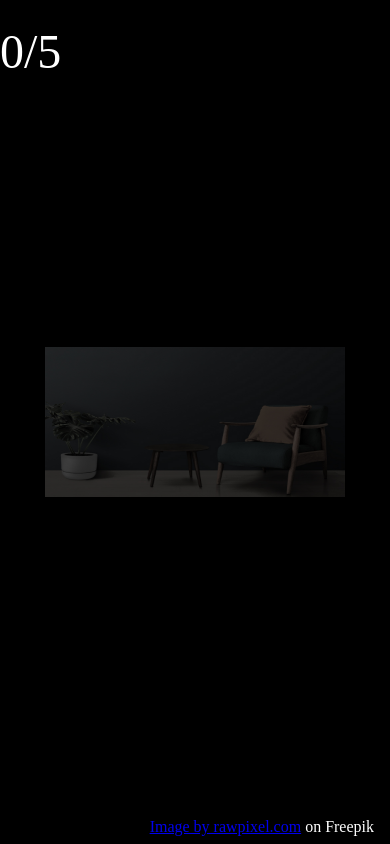
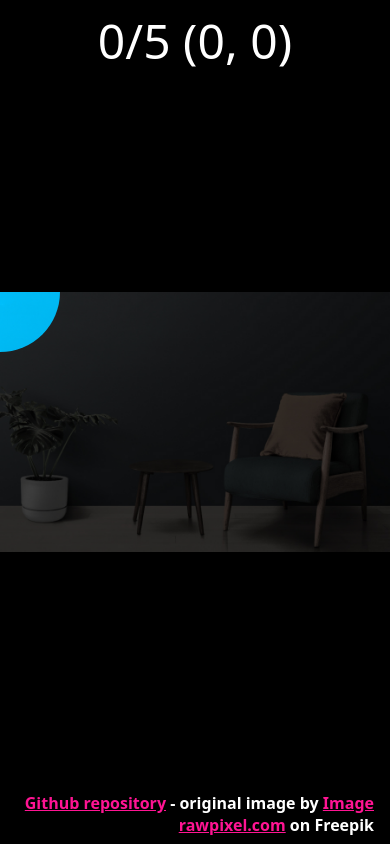
Before and after one commit to lichfolky/blacklight, a plain HTML site: page index.html in a window 390 px wide. Drawn offline with Linux system fonts and the light colour scheme.

Commit message:
update for mobile

```diff
--- a/index.html
+++ b/index.html
@@ -12,11 +12,14 @@
 <body>
     <div class="score">0</div>
     <canvas id="scene" role="presentation">
-        Sorry this is not an accessible experience
+        Sorry this is not an accessible experience width="900" height="600"
     </canvas>
-    <div class="mention"><a
+    <div class="mention">
+        <a href="https://github.com/lichfolky/blacklight">Github repository</a> -
+        original image by <a
             href="https://www.freepik.com/free-photo/mid-century-modern-living-room-interior-design-with-monstera-tree_17851168.htm#query=room&position=28&from_view=search&track=sph">Image
-            by rawpixel.com</a> on Freepik</div>
+            rawpixel.com</a> on Freepik
+    </div>
 </body>
 
 </html>
--- a/script.js
+++ b/script.js
@@ -1,45 +1,71 @@
 const canvas = document.getElementById("scene");
 const scoreEl = document.querySelector(".score");
 const ctx = canvas?.getContext("2d");
+const imageSizeX = 900;
+const imageSizeY = 600;
 
 let coursorX = 0;
 let coursorY = 0;
+let cursorSize = 60;
+let mouseout = true;
+const coursorTollerance = 20;
+
 let loadinglight = true;
 let loadingdark = true;
 const imgdark = new Image();
 const imglight = new Image();
-let mouseout = true;
+
 let score = 0;
+
+// Points to find
 let pointsX = [22, 600, 800, 400, 615];
 let pointsY = [420, 510, 370, 130, 145];
+let poinstToFind = pointsX.length;
 let foundX = [];
 let foundY = [];
 
 
-const tollerance = 20;
-
 
 if (ctx) {
-    scoreEl.innerHTML = "<p>" + score + "/5</p>";
+    /*
+    for fullscreen
+        canvas.width = canvas.clientWidth;
+        canvas.height = canvas.clientHeight;
+    */
 
+    // Screen resize and mantain aspect ratio
+    canvas.height = canvas.clientHeight;
+    canvas.width = (canvas.height / imageSizeX) * imageSizeY;
+
+    const observer = new ResizeObserver((entries) => {
+        canvas.height = canvas.clientHeight;
+        canvas.width = (canvas.height / imageSizeY) * imageSizeX;
+    });
+    observer.observe(canvas);
+
+    // Touch update cursor
     canvas.addEventListener("touchstart", (event) => {
-        updatePosition(event.touches[0].clientX, event.touches[0].clientY);
-    });
+        updatePosition(Math.round(event.touches[0].clientX), Math.round(event.touches[0].clientY));
+    }, { passive: true });
     canvas.addEventListener("touchmove", (event) => {
-        updatePosition(event.touches[0].clientX, event.touches[0].clientY);
-    });
+        updatePosition(Math.round(event.touches[0].clientX), Math.round(event.touches[0].clientY));
+    }, { passive: true });
     canvas.addEventListener("touchend", (event) => {
         mouseout = true;
     });
 
+    // Mouse update cursor
     canvas.addEventListener("mousemove", (event) => {
-        updatePosition(event.clientX, event.clientY);
+
+        updatePosition(Math.round(event.clientX), Math.round(event.clientY));
+
     });
 
     canvas.addEventListener("mouseout", (event) => {
         mouseout = true;
     });
 
+    // Load images
     imgdark.addEventListener(
         "load",
         () => loadingdark = false
@@ -50,23 +76,36 @@ if (ctx) {
     );
     imgdark.src = "./img/darkroom.jpg";
     imglight.src = "./img/lightroom.jpg";
+
     drawlight();
 }
 
 function drawlight() {
+    // Update score
+    if (score == poinstToFind) {
+        scoreEl.innerHTML = "You won!";
+    } else {
+        scoreEl.innerHTML = "<p>" + score + "/5  (" + coursorX + ", " + coursorY + ")</p>";
+        mouseout = false;
+    }
     if (!loadingdark && !loadinglight) {
+        // Print background image
         ctx.drawImage(imgdark, 0, 0, ctx.canvas.width, ctx.canvas.height);
         if (!mouseout) {
-            drawDot(coursorX, coursorY, 60);
+            // Print cursor dot
+            drawDot(coursorX, coursorY, cursorSize);
             //ctx.createRadialGradient(x, y, 1, x, y, 50);
         }
+        // Print found locations
         for (let i = 0; i < foundX.length; i++) {
-            drawDot(foundX[i], foundY[i], 60);
+            drawDot(foundX[i], foundY[i], cursorSize);
         }
     }
     requestAnimationFrame(drawlight);
 }
 
+
+// Print a dot clipping the imgLigth image
 function drawDot(x, y, size) {
     ctx.save();
     ctx.beginPath();
@@ -76,29 +115,20 @@ function drawDot(x, y, size) {
     ctx.restore();
 }
 
+// Update cursor position, and check if a point is found
 function updatePosition(clientX, clientY) {
+    console.log(clientX, clientY);
     const rect = canvas.getBoundingClientRect();
-    coursorX = clientX - rect.left;
-    coursorY = clientY - rect.top;
-
+    coursorX = Math.round(clientX - rect.left);
+    coursorY = Math.round(clientY - rect.top);
 
     for (let i = 0; i < pointsX.length; i++) {
-        if (pointsX[i] <= coursorX + tollerance && pointsX[i] >= coursorX - tollerance) {
-            if (pointsY[i] <= coursorY + tollerance && pointsY[i] >= coursorY - tollerance) {
+        if (pointsX[i] <= coursorX + coursorTollerance && pointsX[i] >= coursorX - coursorTollerance) {
+            if (pointsY[i] <= coursorY + coursorTollerance && pointsY[i] >= coursorY - coursorTollerance) {
                 score++;
                 foundX.push(pointsX.splice(i, 1));
                 foundY.push(pointsY.splice(i, 1));
             }
         }
     }
-
-    if (score == 5) {
-        scoreEl.innerHTML = "You won!";
-    } else {
-        scoreEl.innerHTML = "<p>" + score + "/5</p>";
-    }
-    scoreEl.innerHTML += "<p>" + coursorX + " " + coursorY + "</p>";
-
-    mouseout = false;
-
 }
--- a/style.css
+++ b/style.css
@@ -1,31 +1,67 @@
+*,
+*::before,
+*::after {
+    box-sizing: border-box;
+
+}
+
 * {
+    box-sizing: border-box;
     margin: 0;
 }
 
+html,
 body {
+    height: 100%;
+}
+
+
+body {
+    font-family: system-ui, -apple-system, BlinkMacSystemFont, 'Segoe UI', Roboto, Oxygen, Ubuntu, Cantarell, 'Open Sans', 'Helvetica Neue', sans-serif;
     display: grid;
-    place-content: center;
-    min-height: 100dvh;
     background-color: black;
+    margin: 0 auto;
     color: white;
+    align-items: center;
+}
+
+img,
+picture,
+video,
+canvas,
+svg {
+    display: block;
+    width: 100%;
 }
 
 canvas {
-    border: 0px solid black;
+    margin: 0 auto;
     max-width: 900px;
     max-height: 600px;
+    aspect-ratio: 900 / 600;
 }
 
 .mention {
+    font-size: 1rem;
+    font-weight: 700;
+    padding-block: 0.5rem;
+    padding-inline-end: 1rem;
+    text-align: right;
     position: absolute;
-    bottom: 0.5rem;
-    right: 1rem;
-    text-align: right;
+    bottom: 0;
+    right: 0;
 }
 
 .score {
     position: absolute;
-    top: 1.5rem;
-    left: 0rem;
+    text-align: center;
+    top: 0;
+    right: 0;
+    left: 0;
     font-size: 3rem;
+    padding-block: 0.5rem;
 }
+
+a {
+    color: deeppink;
+}
```
